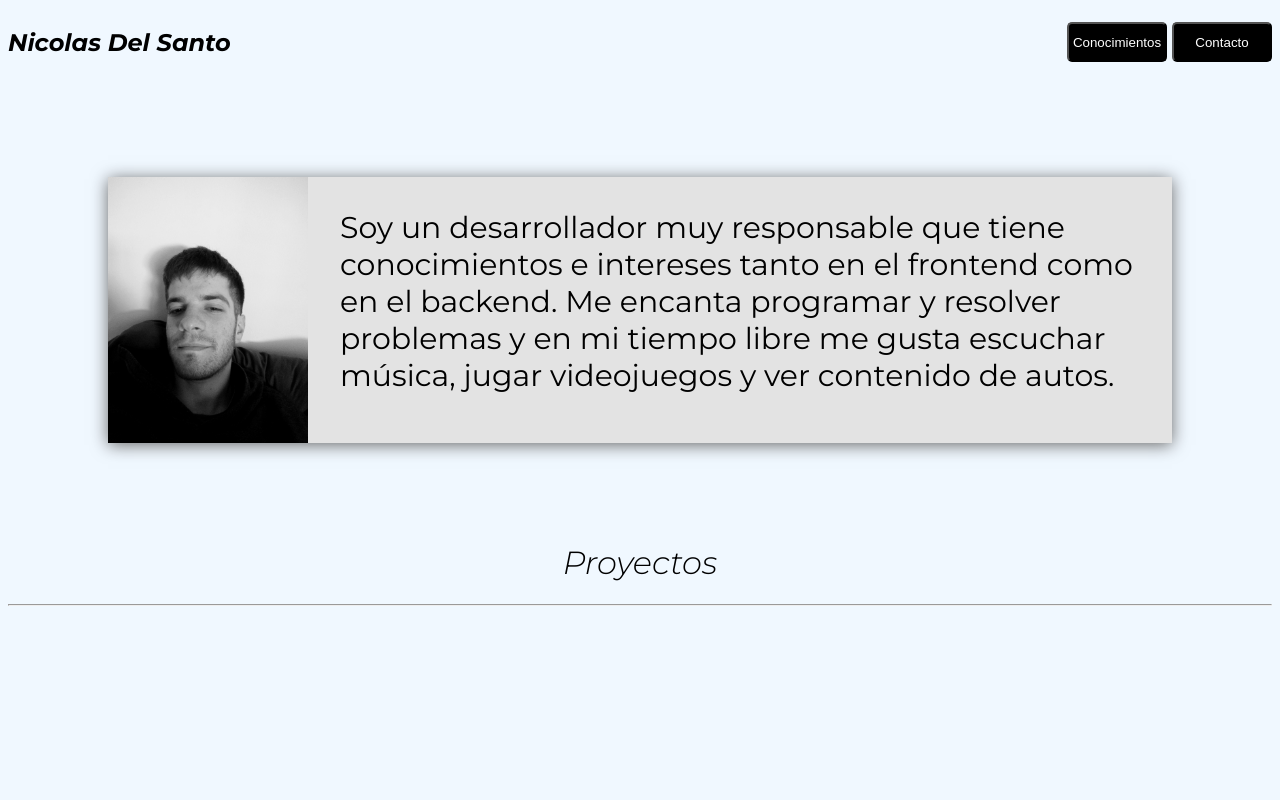
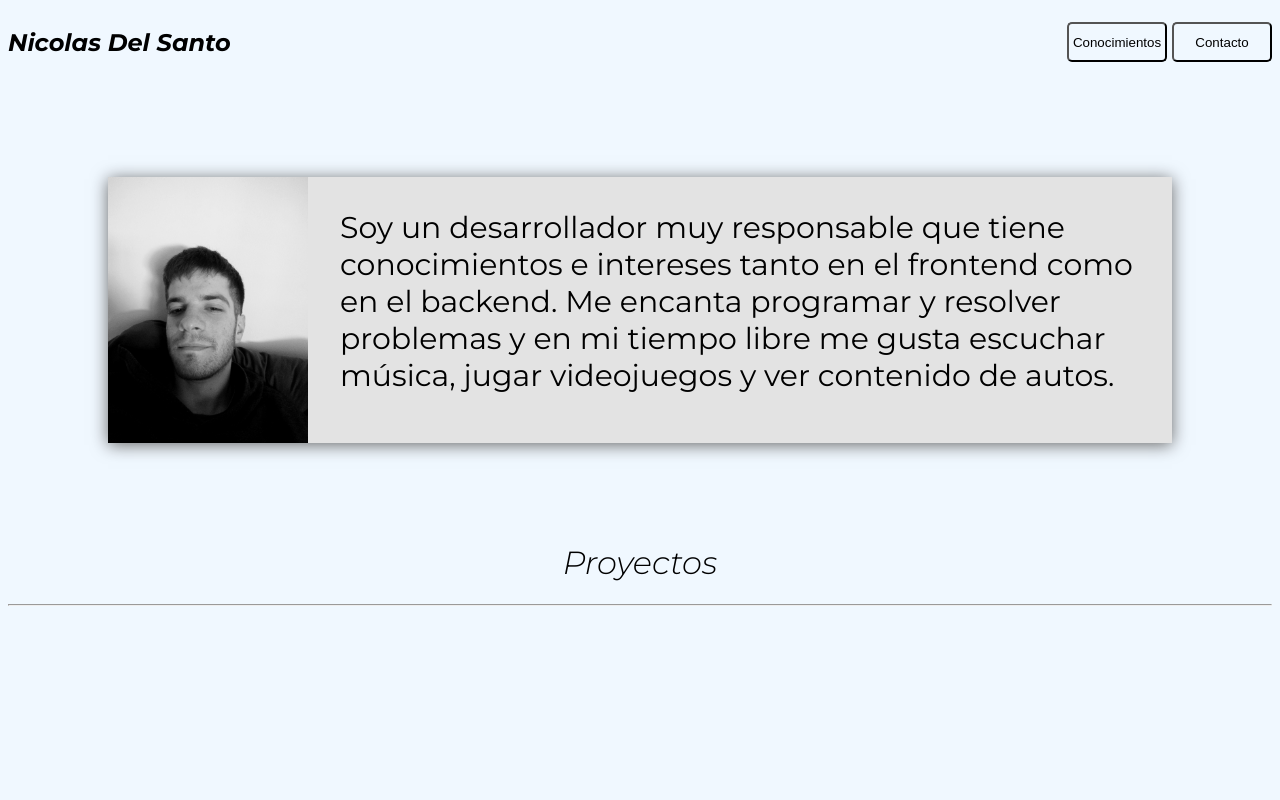
Before and after one commit to Delsa40/Delsa40.github.io, a plain HTML site: page index.html in a window 1280 px wide. Shown: the top 800 px of the page. Drawn offline with Linux system fonts and the light colour scheme.

Commit message:
Estilo de botones

```diff
--- a/style.css
+++ b/style.css
@@ -33,8 +33,7 @@ nav{
 button{
     width: 100px;
     height: 40px;
-    background-color:black;
-    color: #fff;
+    background: none;
     position: relative;
     display: flex;
     justify-content: center;
@@ -44,17 +43,13 @@ button{
 }
 
 button:hover{
-    background: none;
+    border: none;
     transition: all 0.3s ease;
-}
-
-button:hover .atajo {
-    color: black;
 }
 
 .atajo{
     text-decoration: none;
-    color: #fff;
+    color: black;
     background: none;
     position: absolute;
     display: flex;
```
